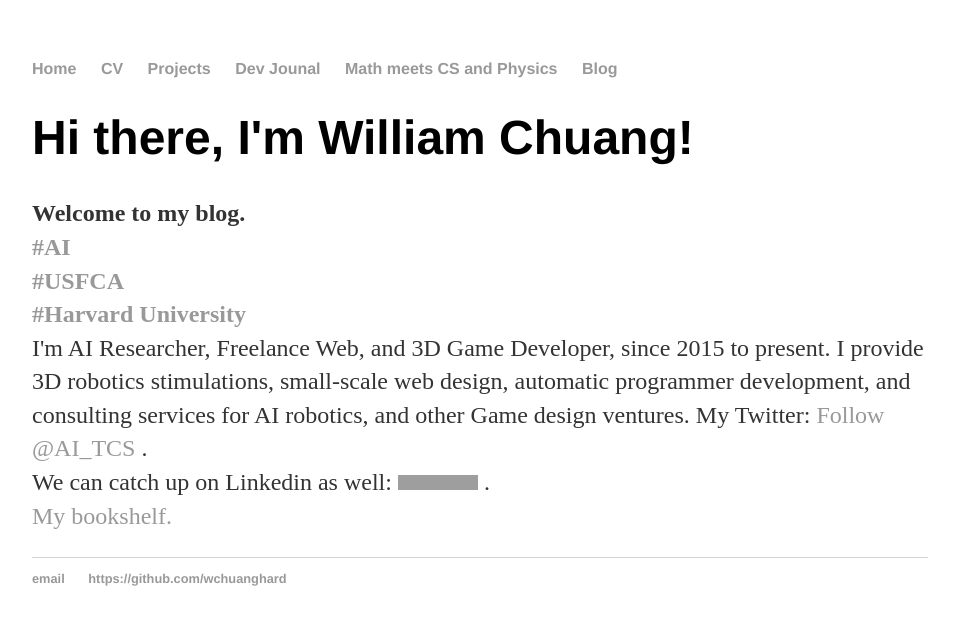
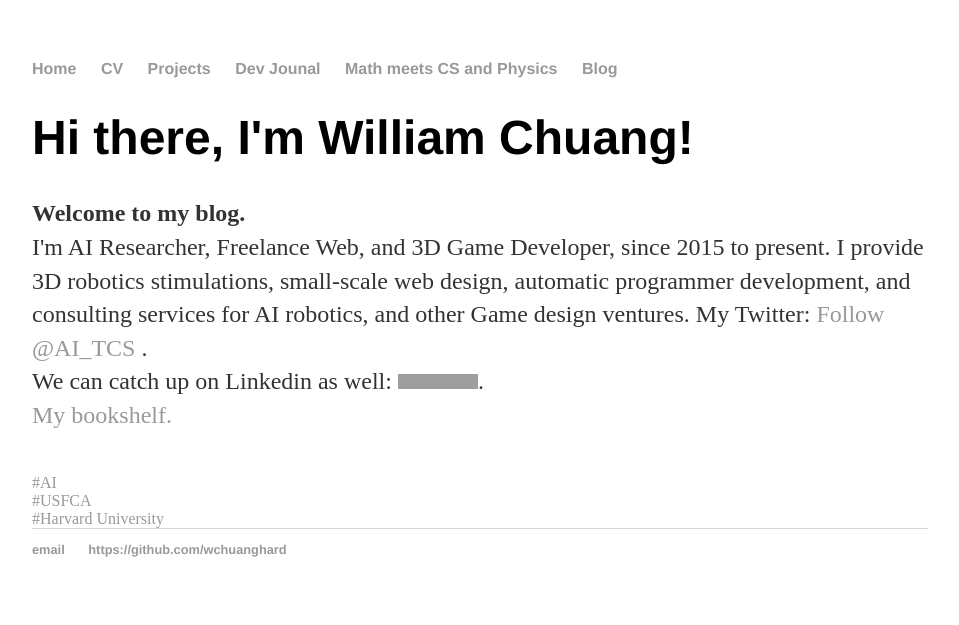
Before and after one commit to williamchuang/williamchuang.github.io, a Jekyll site: the page built from index.html, in a window 1280 px wide. Shown: the top 625 px of the page, without its empty margins (160-1119 px from the left). Built offline with Jekyll 4.4.1, drawn with Linux system fonts in a browser that asks for light colours; comment, search, counter and statistics services are not loaded; grey boxes are pictures that could not be loaded.

Commit message:
Update index.html

```diff
--- a/index.html
+++ b/index.html
@@ -6,19 +6,15 @@ title: William Chuang, USFCA
 	<h1>Hi there, I'm William Chuang!</h1>
 	<!--<a href="/about">Read more about my life...</a></p> -->
 	<p><b> Welcome to my blog.
-
-        <br><a href="https://twitter.com/hashtag/AI?src=hash">#AI </a>
-        <br><a href="https://twitter.com/usfca?ref_src=twsrc%5Egoogle%7Ctwcamp%5Eserp%7Ctwgr%5Eauthor"> #USFCA </a>
-        <br><a href ="https://twitter.com/Harvard?ref_src=twsrc%5Egoogle%7Ctwcamp%5Eserp%7Ctwgr%5Eauthor">#Harvard University</a>
          </b>
                 <br>I'm AI Researcher, Freelance Web, and 3D Game Developer, since 2015 to present. I provide 3D robotics stimulations, small-scale web design, automatic programmer development, and consulting services for AI robotics, and other Game design ventures.</b>
                 My Twitter: <a href="https://twitter.com/AI_TCS" class="twitter-follow-button" data-show-count="false" data-dnt="true">Follow @AI_TCS</a> <script>!function(d,s,id){var js,fjs=d.getElementsByTagName(s)[0],p=/^http:/.test(d.location)?'http':'https';if(!d.getElementById(id)){js=d.createElement(s);js.id=id;js.src=p+'://platform.twitter.com/widgets.js';fjs.parentNode.insertBefore(js,fjs);}}(document, 'script', 'twitter-wjs');</script>.<br>
                 We can catch up on Linkedin as well: <a href="https://www.linkedin.com/pub/william-h-chuang/5a/747/125">
 
-          <img src="https://static.licdn.com/scds/common/u/img/webpromo/btn_profile_bluetxt_80x15.png" width="80" height="15" border="0" alt="View William H. Chuang's profile on LinkedIn">
-
-
-    </a>.<br>
-                 <a href ="https://www.anobii.com/maobooks/books">My bookshelf.</a><br>
-                </p>
+          <img src="https://static.licdn.com/scds/common/u/img/webpromo/btn_profile_bluetxt_80x15.png" width="80" height="15" border="0" alt="View William H. Chuang's profile on LinkedIn"></a>.<br>
+                <a href ="https://www.anobii.com/maobooks/books">My bookshelf.</a><br>
+         </p>
+                <br><a href="https://twitter.com/hashtag/AI?src=hash">#AI </a>
+        	<br><a href="https://twitter.com/usfca?ref_src=twsrc%5Egoogle%7Ctwcamp%5Eserp%7Ctwgr%5Eauthor"> #USFCA </a>
+        	<br><a href ="https://twitter.com/Harvard?ref_src=twsrc%5Egoogle%7Ctwcamp%5Eserp%7Ctwgr%5Eauthor">#Harvard University</a>
 </div><!-- /.blurb -->
```
